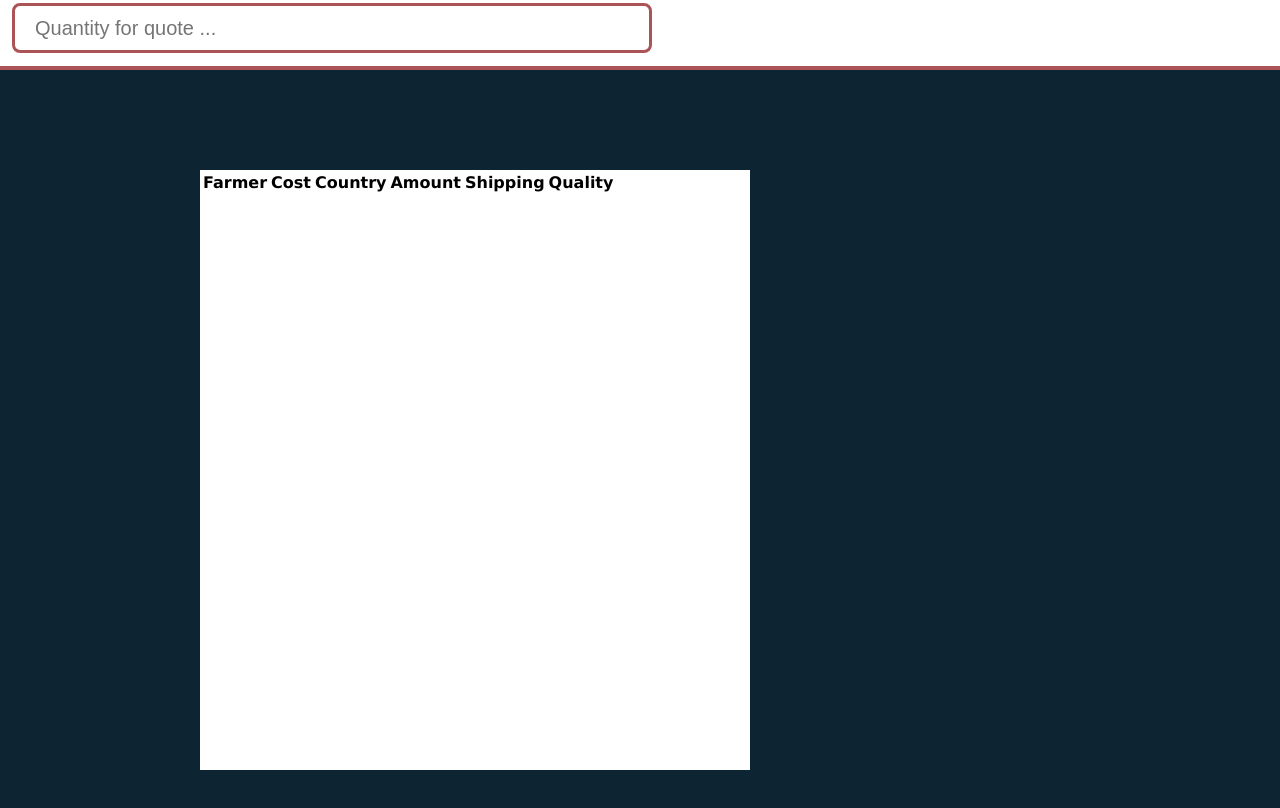
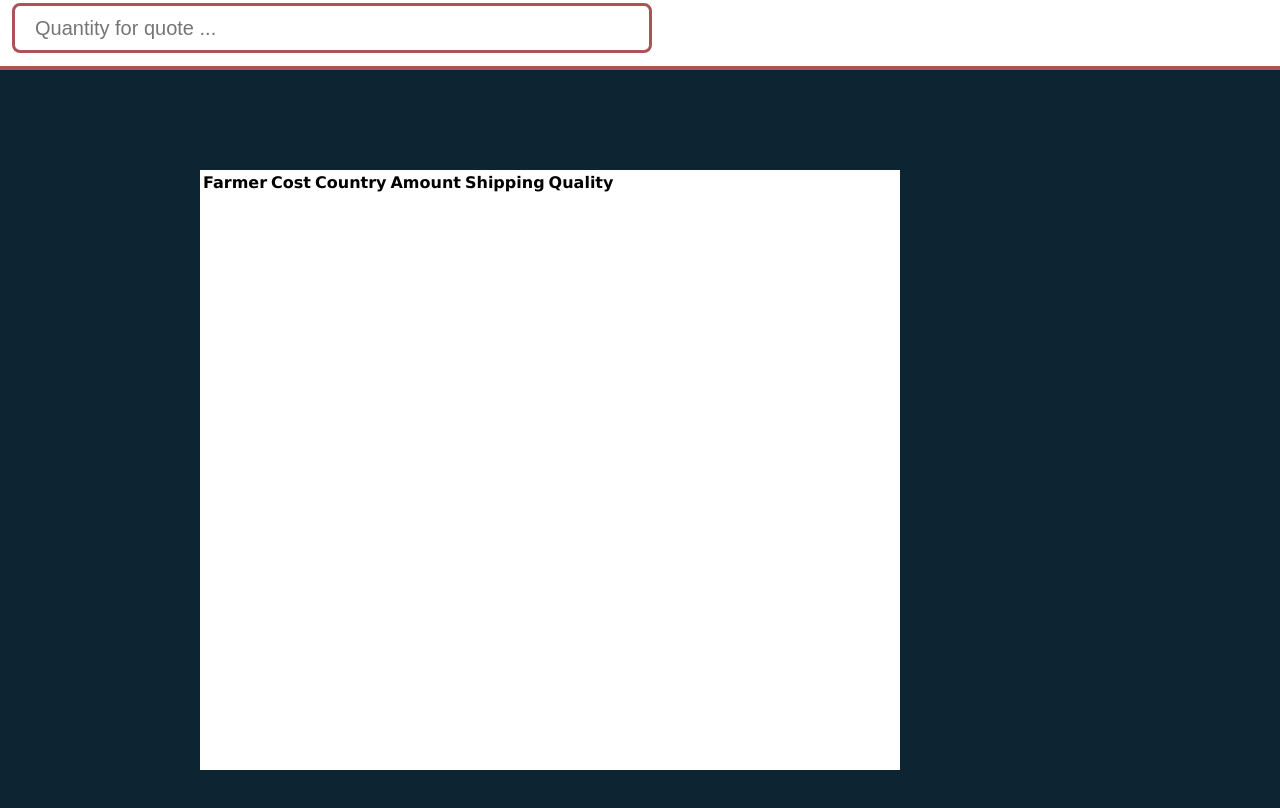
Before and after one commit to TuxedoFish/RiceHack, a website: page views/index.html in a window 1280 px wide. Shown: the part 538-1346 px from the top of the page. Drawn offline with nearby package versions, Linux system fonts and the light colour scheme; no server answers.

Commit message:
changed styling on table

```diff
--- a/public/layout.css
+++ b/public/layout.css
@@ -53,8 +53,10 @@ body {
 	left: 200px;
 	top: 100px;
 
- 	width: 550px;
+ 	width: 700px;
  	height: 600px;
+
+ 	overflow: auto;
 
 	position: relative;
 }
```
